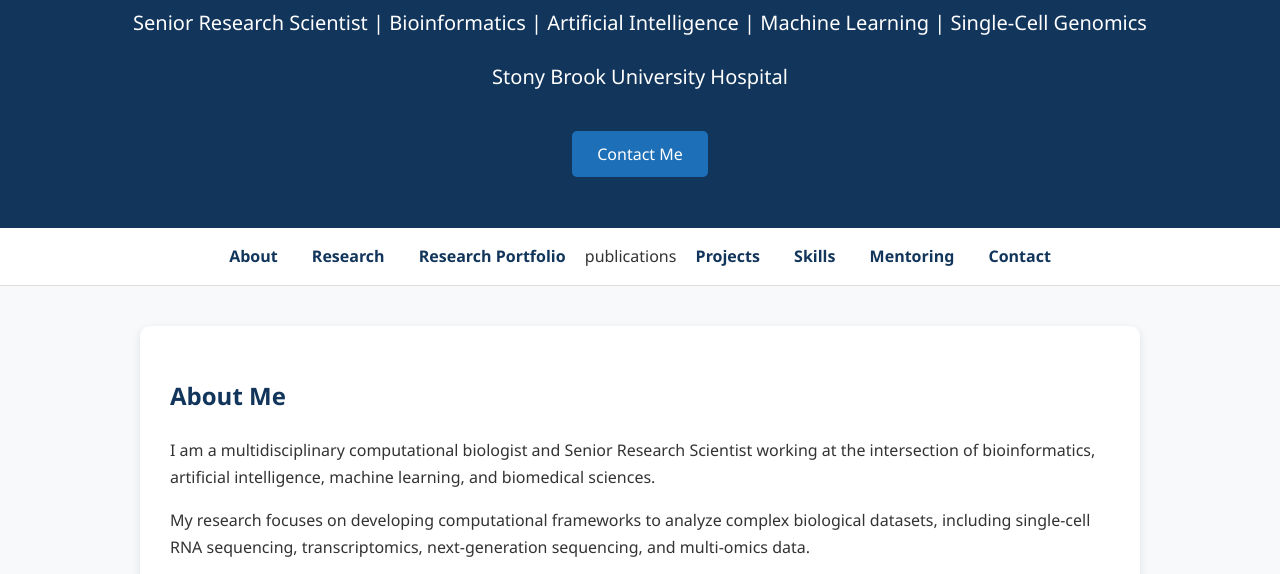
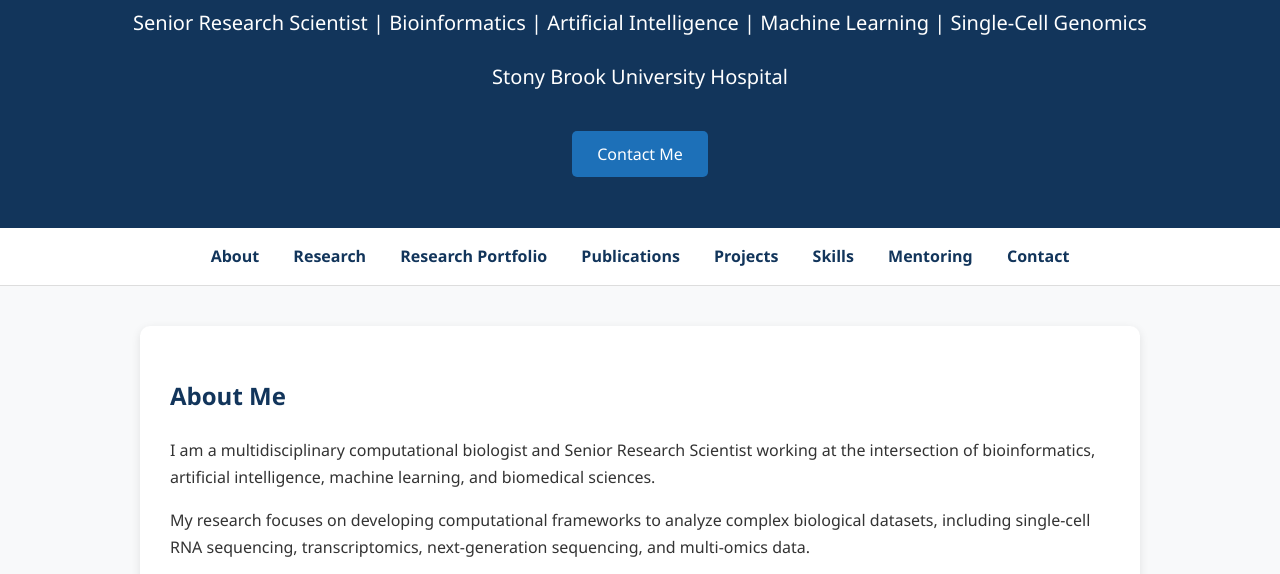
Before and after one commit to elqumsan/elqumsan.github.io, a plain HTML site: page index.html in a window 1280 px wide. Shown: the part 174-748 px from the top of the page. Drawn offline with Linux system fonts and the light colour scheme.

Commit message:
Add link to publications page in index.html

```diff
--- a/index.html
+++ b/index.html
@@ -128,7 +128,9 @@ Contact Me
 
 Research Portfolio
 </a>
-publications
+
+<a href="publications.html">
+    Publications
 </a>
 
 <a href="#projects">Projects</a>
```
